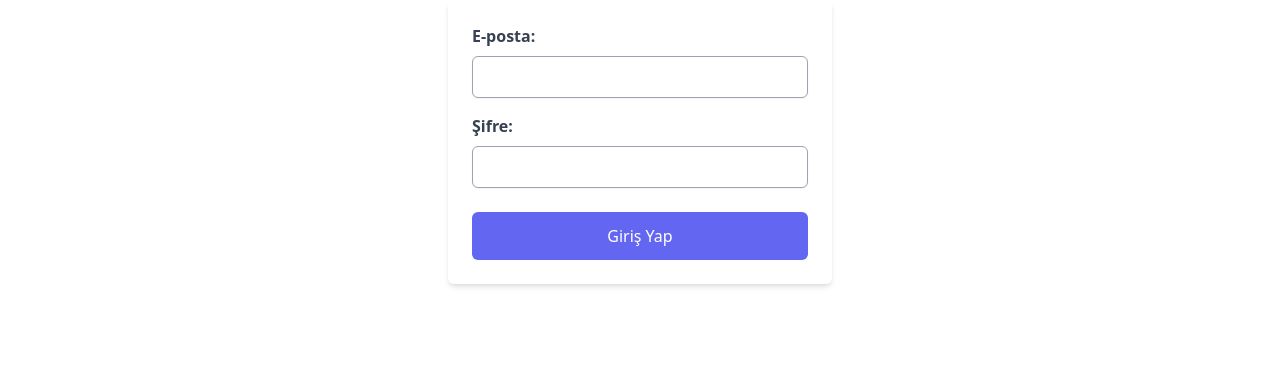
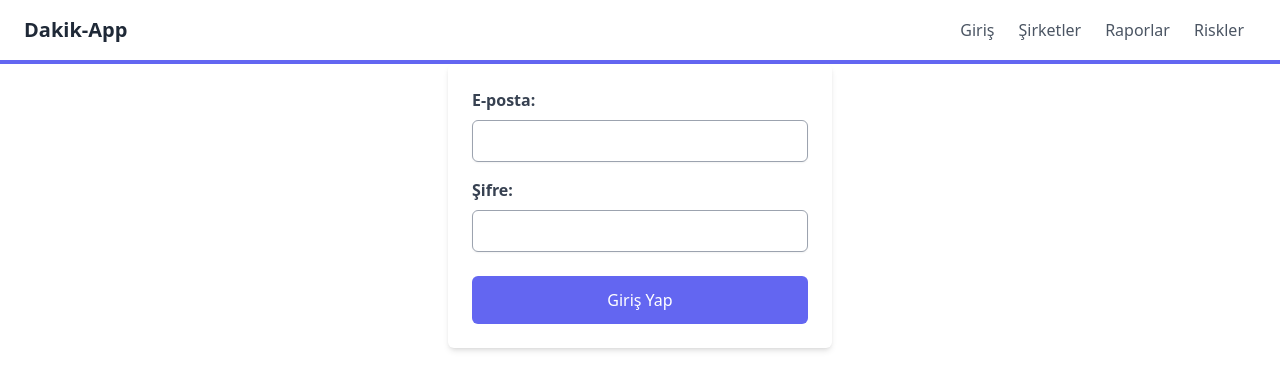
Before and after one commit to asimoezcan/dakik-app, an Angular app: page / in a window 1280 px wide. Shown: the top 390 px of the page. Built offline with nearby package versions, Linux system fonts and the light colour scheme.

Commit message:
Header Component Added

```diff
--- a/src/app/app.component.html
+++ b/src/app/app.component.html
@@ -1 +1,2 @@
+<app-header></app-header>
 <router-outlet></router-outlet>
--- a/src/app/app.module.ts
+++ b/src/app/app.module.ts
@@ -14,6 +14,7 @@ import { NewReportComponent } from './new-report/new-report.component';
 import { AnalysisComponent } from './analysis/analysis.component';
 import { NewAnalysisComponent } from './new-analysis/new-analysis.component';
 import { NewCompanyComponent } from './new-company/new-company.component';
+import { HeaderComponent } from './header/header.component';
 
 @NgModule({
   declarations: [
@@ -26,7 +27,8 @@ import { NewCompanyComponent } from './new-company/new-company.component';
     NewReportComponent,
     AnalysisComponent,
     NewAnalysisComponent,
-    NewCompanyComponent
+    NewCompanyComponent,
+    HeaderComponent
   ],
   imports: [
     BrowserModule,
--- /dev/null
+++ b/src/app/header/header.component.html
@@ -0,0 +1,24 @@
+<header class="flex justify-between items-center py-4 px-6 bg-white border-b-4 border-indigo-500">
+    <!-- Logo / Site Adı -->
+    <div>
+      <a href="#" class="text-xl font-bold text-gray-800 hover:text-indigo-500">Dakik-App</a>
+    </div>
+
+    <!-- Menü -->
+    <nav class="flex">
+      <ul class="flex items-center">
+        <li>
+          <a href="/" class="py-2 px-3 text-gray-600 hover:text-indigo-500">Giriş</a>
+        </li>
+        <li>
+          <a href="/sirketekle" class="py-2 px-3 text-gray-600 hover:text-indigo-500">Şirketler</a>
+        </li>
+        <li>
+          <a href="/raporekle" class="py-2 px-3 text-gray-600 hover:text-indigo-500">Raporlar</a>
+        </li>
+        <li>
+          <a href="/riskekle" class="py-2 px-3 text-gray-600 hover:text-indigo-500">Riskler</a>
+        </li>
+      </ul>
+    </nav>
+  </header>
```
Also changed, not shown: src/app/header/header.component.ts (added, +10 -0 lines), src/app/header/header.component.scss (added), 1 other file (tests, documents, lock files or other folders).
